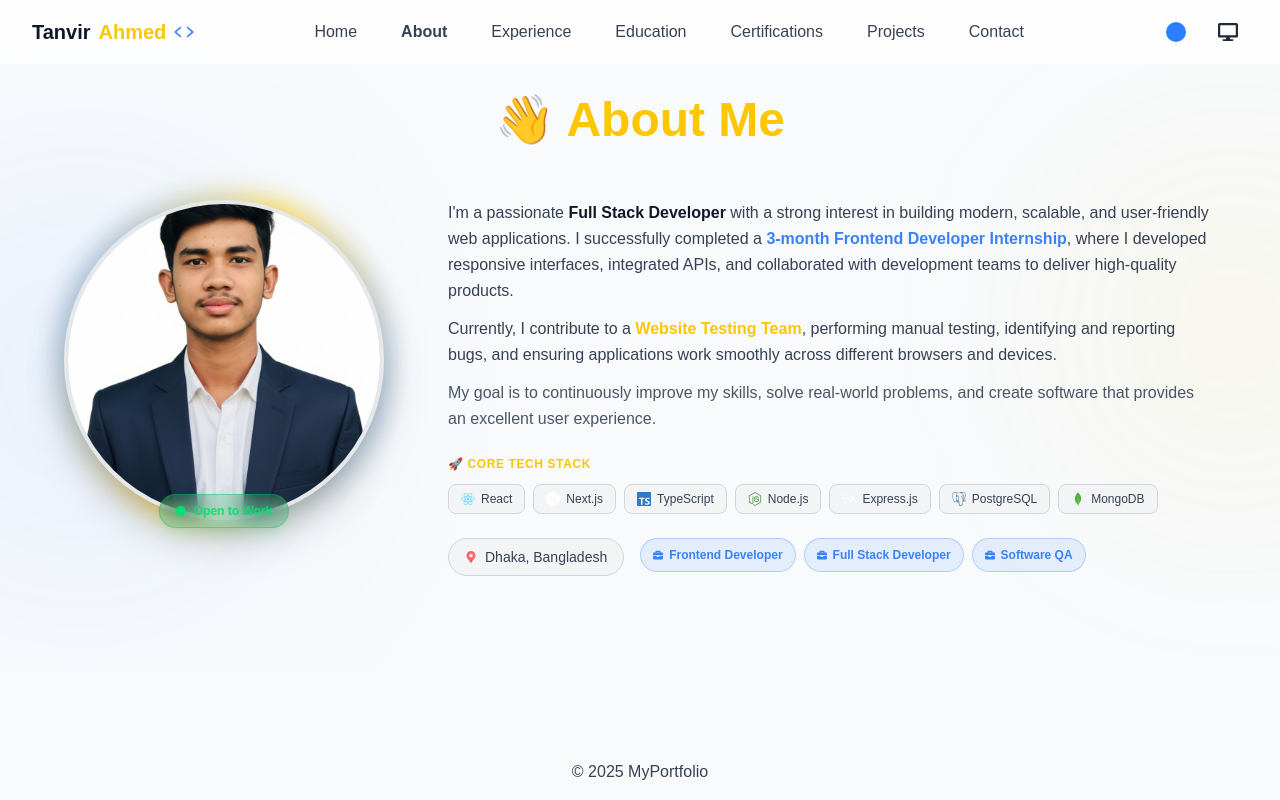
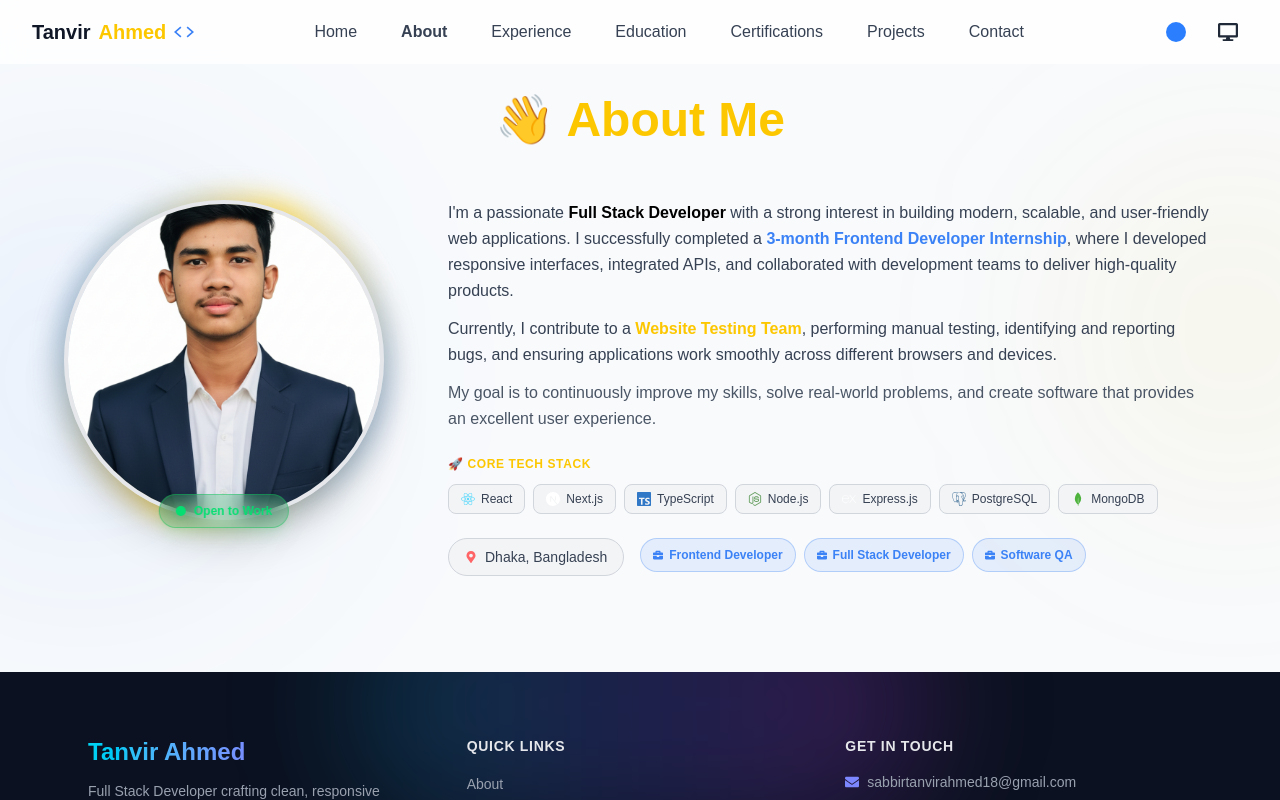
Before and after one commit to sabbirtanvir13/My-Protfolio, a React (Vite) app: page /about in a window 1280 px wide. Built offline with nearby package versions, Linux system fonts and the light colour scheme.

Commit message:
fix footer

```diff
--- a/src/components/Footer.jsx
+++ b/src/components/Footer.jsx
@@ -1,12 +1,176 @@
-import React from 'react';
+// import React from 'react';
+
+// const Footer = () => {
+//     return (
+//         <div className="p-4 text-center dark:text-gray-300 text-gray-700">
+//       © 2026 MyPortfolio
+
+//         </div>
+//     );
+// };
+
+// export default Footer;
+
+
+import React from "react";
+import {
+  FaGithub,
+  FaLinkedin,
+  FaEnvelope,
+  FaPhoneAlt,
+  FaMapMarkerAlt,
+} from "react-icons/fa";
+import { HiArrowUp } from "react-icons/hi2";
+import { Link } from "react-router";
+
+const quickLinks = [
+  { label: "About", to: "/#about" },
+  { label: "Skills", to: "/#skills" },
+  { label: "Projects", to: "/#projects" },
+  { label: "Experience", to: "/#experience" },
+  { label: "Contact", to: "/#contact" },
+];
+
+const stack = ["React", "Next.js", "TypeScript", "Node.js", "MongoDB", "Postgressql", 'Prisma'];
+
+const socials = [
+  { icon: FaGithub, href: "https://github.com/", label: "GitHub" },
+  { icon: FaLinkedin, href: "https://linkedin.com/", label: "LinkedIn" },
+  {
+    icon: FaEnvelope,
+    href: "mailto:sabbirtanvirahmed18@gmail.com",
+    label: "Email",
+  },
+];
 
 const Footer = () => {
-    return (
-        <div className="p-4 text-center dark:text-gray-300 text-gray-700">
-      © 2025 MyPortfolio
+  const year = new Date().getFullYear();
 
+  const scrollToTop = () => {
+    window.scrollTo({ top: 0, behavior: "smooth" });
+  };
+
+  return (
+    <footer className="relative bg-[#0B1120] text-gray-300 overflow-hidden">
+      {/* subtle glow, echoes the Banner's animated glow */}
+      <div className="pointer-events-none absolute -top-24 left-1/2 h-64 w-[36rem] -translate-x-1/2 rounded-full bg-gradient-to-r from-cyan-500/20 via-indigo-500/20 to-fuchsia-500/20 blur-3xl" />
+
+      <div className="relative max-w-6xl mx-auto px-6 pt-16 pb-8">
+        <div className="grid grid-cols-1 md:grid-cols-3 gap-12 md:gap-8">
+          {/* Brand */}
+          <div>
+            <h3 className="text-2xl font-bold bg-gradient-to-r from-cyan-400 via-indigo-400 to-fuchsia-400 bg-clip-text text-transparent">
+              Tanvir Ahmed
+            </h3>
+            <p className="mt-3 text-sm leading-relaxed text-gray-400 max-w-xs">
+              Full Stack Developer crafting clean, responsive web apps with
+              React, Node.js, Express &amp; MongoDB.
+            </p>
+
+            <span className="mt-4 inline-flex items-center gap-2 text-xs font-medium text-emerald-400">
+              <span className="relative flex h-2 w-2">
+                <span className="absolute inline-flex h-full w-full animate-ping rounded-full bg-emerald-400 opacity-75" />
+                <span className="relative inline-flex h-2 w-2 rounded-full bg-emerald-500" />
+              </span>
+              Open to Work
+            </span>
+          </div>
+
+          {/* Quick Links */}
+          <div>
+            <h4 className="text-sm font-semibold uppercase tracking-wider text-gray-200">
+              Quick Links
+            </h4>
+            <ul className="mt-4 space-y-2">
+              {quickLinks.map((link) => (
+                <li key={link.label}>
+                  <Link
+                    to={link.to}
+                    className="text-sm text-gray-400 transition-colors duration-200 hover:text-cyan-400"
+                  >
+                    {link.label}
+                  </Link>
+                </li>
+              ))}
+            </ul>
+          </div>
+
+          {/* Contact */}
+          <div>
+            <h4 className="text-sm font-semibold uppercase tracking-wider text-gray-200">
+              Get in Touch
+            </h4>
+            <ul className="mt-4 space-y-3 text-sm text-gray-400">
+              <li className="flex items-center gap-2">
+                <FaEnvelope className="text-indigo-400 shrink-0" />
+                <a
+                  href="mailto:sabbirtanvirahmed18@gmail.com"
+                  className="hover:text-cyan-400 transition-colors duration-200 break-all"
+                >
+                  sabbirtanvirahmed18@gmail.com
+                </a>
+              </li>
+              <li className="flex items-center gap-2">
+                <FaPhoneAlt className="text-indigo-400 shrink-0" />
+                <a
+                  href="tel:+8801777829308"
+                  className="hover:text-cyan-400 transition-colors duration-200"
+                >
+                  +880 1777-829308
+                </a>
+              </li>
+              <li className="flex items-center gap-2">
+                <FaMapMarkerAlt className="text-indigo-400 shrink-0" />
+                <span>Dhaka, Bangladesh</span>
+              </li>
+            </ul>
+
+            {/* Socials */}
+            <div className="mt-5 flex gap-3">
+              {socials.map(({ icon: Icon, href, label }) => (
+                <a
+                  key={label}
+                  href={href}
+                  target="_blank"
+                  rel="noreferrer"
+                  aria-label={label}
+                  className="grid h-9 w-9 place-items-center rounded-full border border-gray-700 text-gray-400 transition-all duration-200 hover:-translate-y-0.5 hover:border-cyan-400 hover:text-cyan-400"
+                >
+                  <Icon size={16} />
+                </a>
+              ))}
+            </div>
+          </div>
         </div>
-    );
+
+        {/* divider */}
+        <div className="my-10 h-px w-full bg-gradient-to-r from-transparent via-gray-700 to-transparent" />
+
+        {/* bottom bar */}
+        <div className="flex flex-col-reverse items-center gap-4 md:flex-row md:justify-between">
+          <p className="text-xs text-gray-500 text-center md:text-left">
+            © {year} Tanvir Ahmed. Built with{" "}
+            {stack.map((t, i) => (
+              <span key={t}>
+                <span className="text-gray-400">{t}</span>
+                {i < stack.length - 1 && <span>, </span>}
+              </span>
+            ))}
+            .
+          </p>
+
+          <button
+            onClick={scrollToTop}
+            aria-label="Back to top"
+            className="group flex items-center gap-2 rounded-full border border-gray-700 px-4 py-2 text-xs font-medium text-gray-300 transition-all duration-200 hover:border-cyan-400 hover:text-cyan-400"
+          >
+            Back to top
+            <HiArrowUp className="transition-transform duration-200 group-hover:-translate-y-0.5" />
+          </button>
+        </div>
+      </div>
+    </footer>
+  );
 };
 
 export default Footer;
--- a/src/pages/About.jsx
+++ b/src/pages/About.jsx
@@ -111,7 +111,7 @@ const About = () => {
           <div className="space-y-3">
             <p className="dark:text-gray-300 text-gray-700 text-sm md:text-base leading-relaxed">
               I'm a passionate{" "}
-              <span className="dark:text-white text-gray-900 font-semibold">
+              <span className="dark:text-white text-black font-semibold">
                 Full Stack Developer
               </span>{" "}
               with a strong interest in building modern, scalable, and
--- a/src/pages/Banner.jsx
+++ b/src/pages/Banner.jsx
@@ -33,7 +33,7 @@ const Banner = () => {
       {/* Left Content */}
       <div className="flex-1 text-center md:text-left">
         <motion.h1
-          className="text-4xl sm:text-5xl md:text-6xl font-bold mb-4 leading-tight"
+          className="text-4xl sm:text-5xl md:text-6xl font-bold mb-4 leading-tight dark:text-white text-gray-900"
           initial={{ opacity: 0, y: -30 }}
           animate={{ opacity: 1, y: 0 }}
           transition={{ duration: 0.8, ease: "easeOut" }}
```
